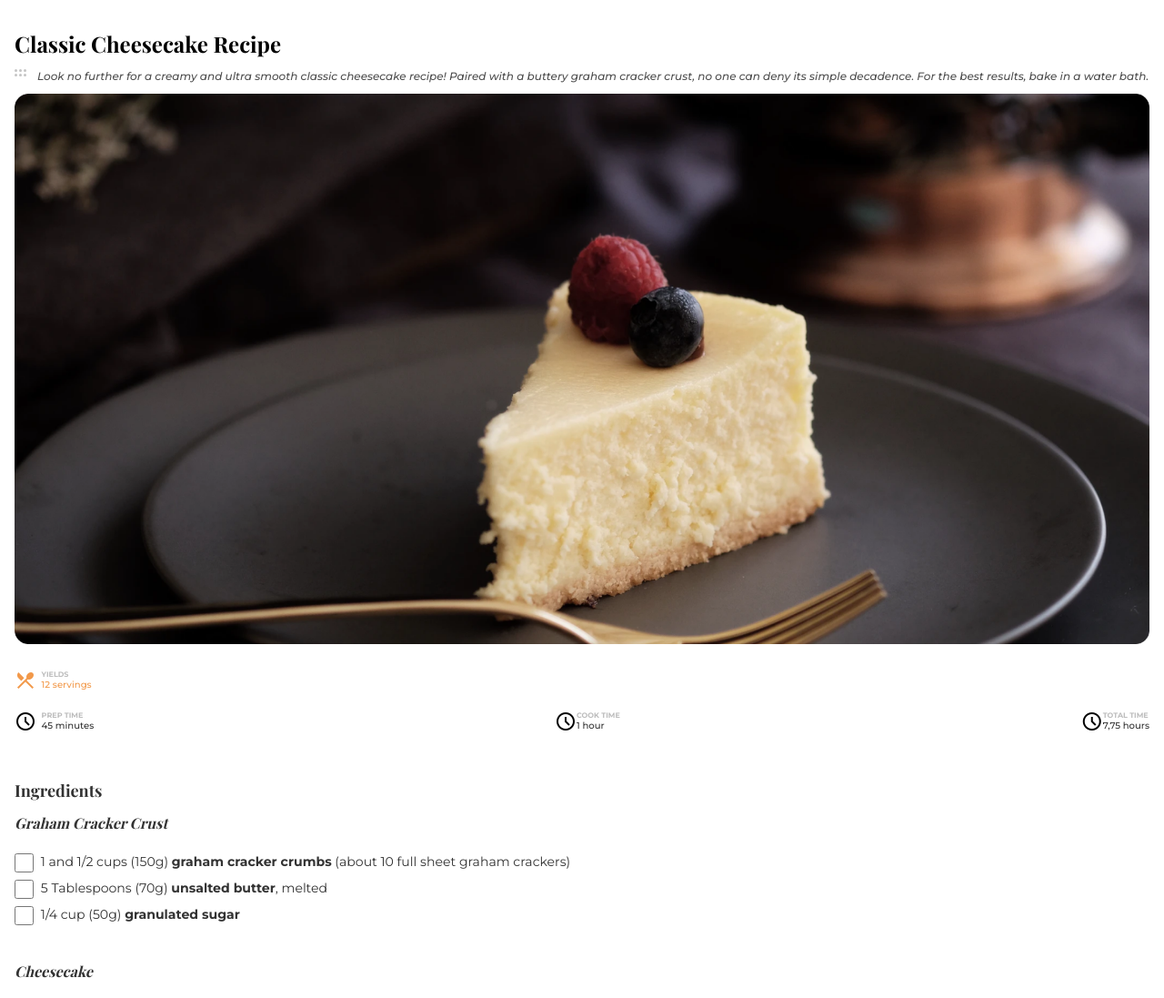
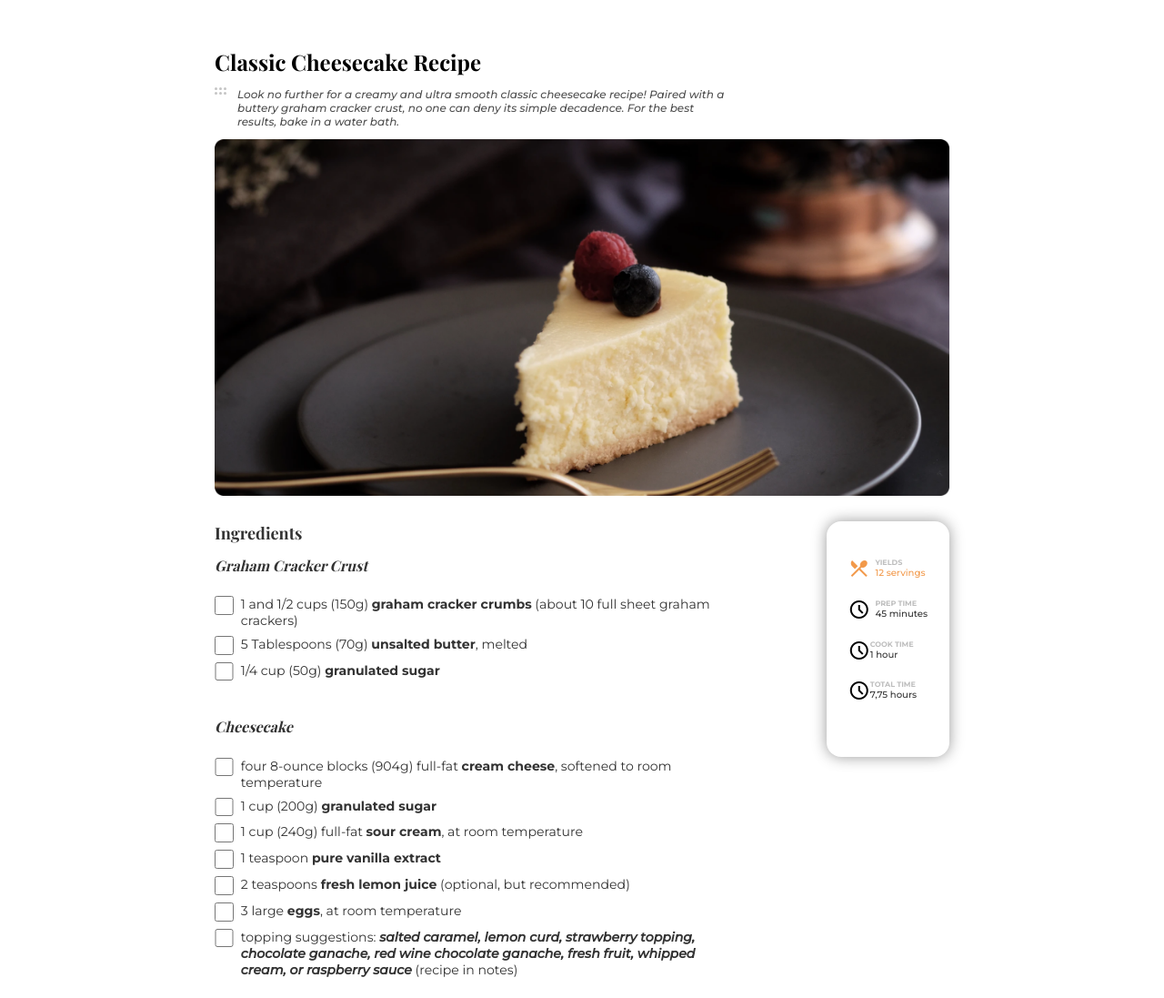
Before and after one commit to Rodrigogzmn6/WebDev04-RecipePage, a plain HTML site: page index.html in a window 1280 px wide. Shown: the top 1097 px of the page at 91% size. Drawn offline with nearby package versions, Linux system fonts and the light colour scheme; a web font is replaced by a local one.

Commit message:
Project finished

```diff
--- a/css/style.css
+++ b/css/style.css
@@ -218,3 +218,44 @@ a:link, a:visited {
         color: #A9A9A9;
     }
 }
+
+@media screen and (min-width: 768px) {
+    #time {
+        display: flex;
+        justify-content: flex-start;
+    }
+
+    #time .info-line {
+        margin-right: 2.5rem;
+    }
+}
+
+@media screen and (min-width: 1024px) {
+    body {
+        padding: 3.25rem 14.75rem;
+    }
+
+    /*INFO*/
+    #info-text, #ingredients, #instructions, #source {
+        width: 70%;
+    }
+
+    /*PREP TIME*/
+    #prep-time {
+        border-radius: 1rem;
+        box-shadow: 0 0 1rem #999999;
+        display: flex;
+        flex-direction: column;
+        float: right;
+        margin: 0;
+        padding: 2.5rem 1.5rem;
+    }
+
+    #time {
+        display: block;
+    }
+
+    #time .info-line {
+        margin-right: 0;
+    }
+}
```
